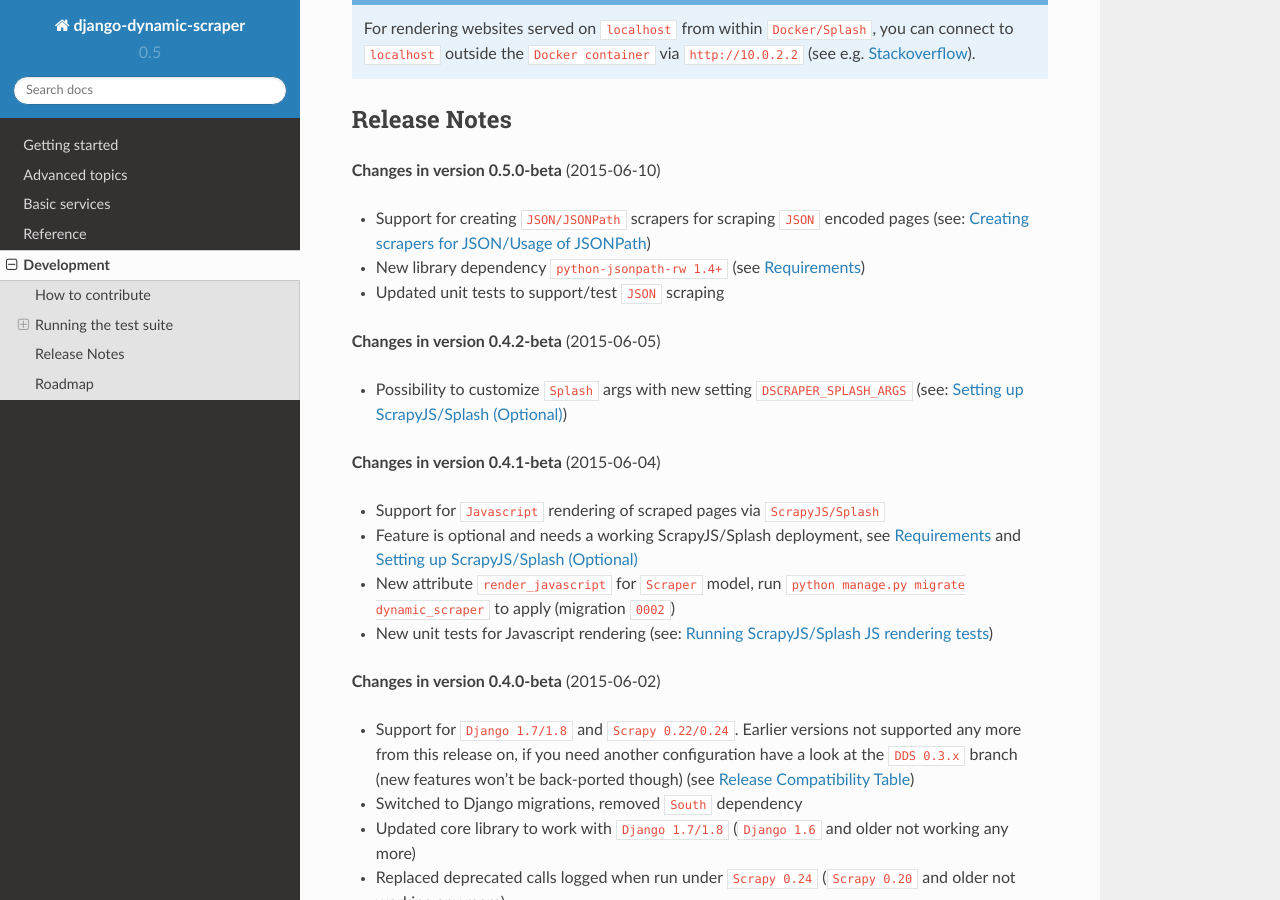
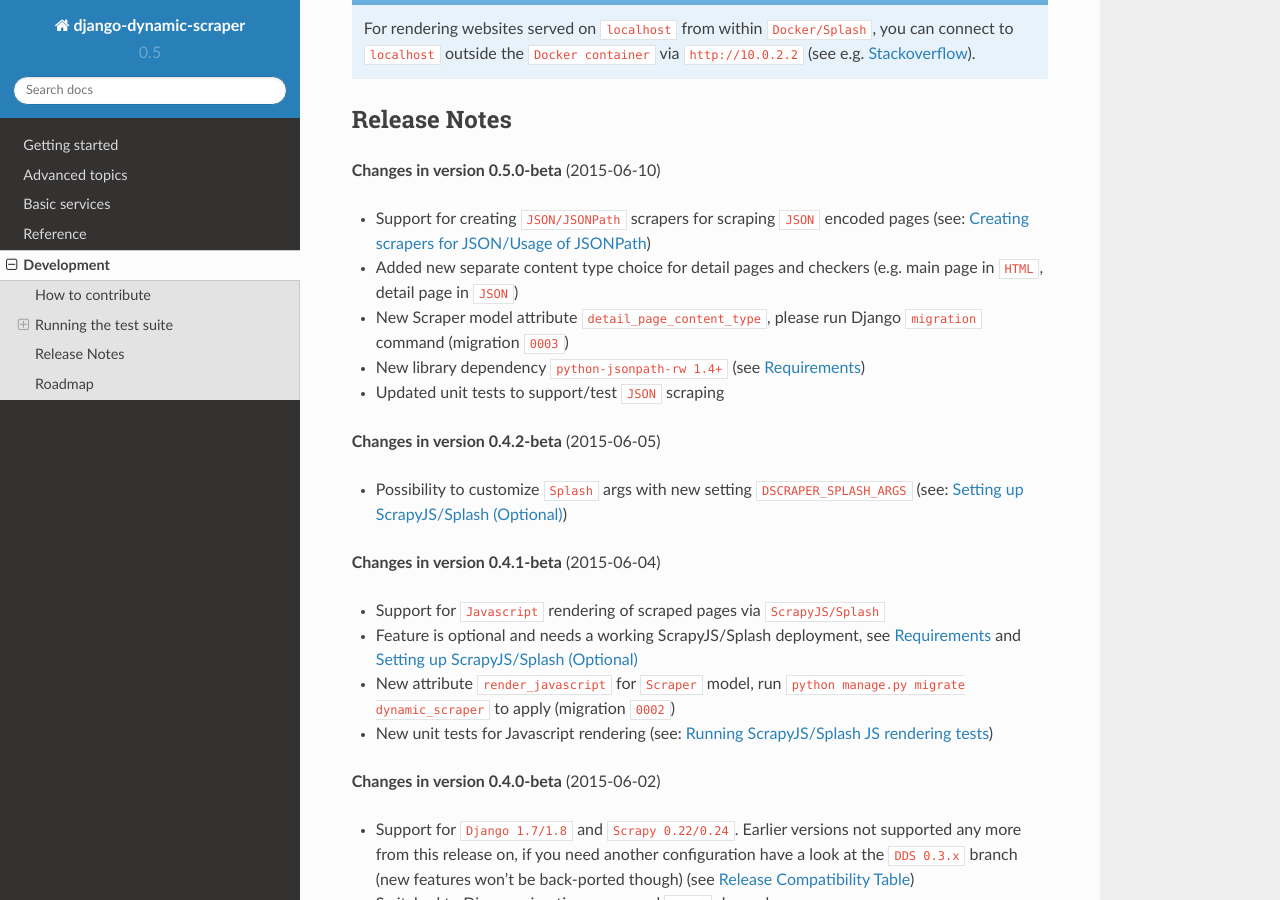
Before and after one commit to dev02019/django-dynamic-scraper, a Sphinx documentation site: the page built from docs/development.rst, in a window 1280 px wide and 900 px high, scrolled down 2245 px. Built offline with Sphinx 7.4.7 and the Read the Docs theme 2.0.0, drawn with Linux system fonts in a browser that asks for light colours.

```diff
--- a/docs/development.rst
+++ b/docs/development.rst
@@ -97,6 +97,8 @@ Release Notes
 **Changes in version 0.5.0-beta** (2015-06-10)
 
 * Support for creating ``JSON/JSONPath`` scrapers for scraping ``JSON`` encoded pages (see: :ref:`json_jsonpath_scrapers`)
+* Added new separate content type choice for detail pages and checkers (e.g. main page in ``HTML``, detail page in ``JSON``)
+* New Scraper model attribute ``detail_page_content_type``, please run Django ``migration`` command (migration ``0003``)
 * New library dependency ``python-jsonpath-rw 1.4+`` (see :ref:`requirements`)
 * Updated unit tests to support/test ``JSON`` scraping
 
```
